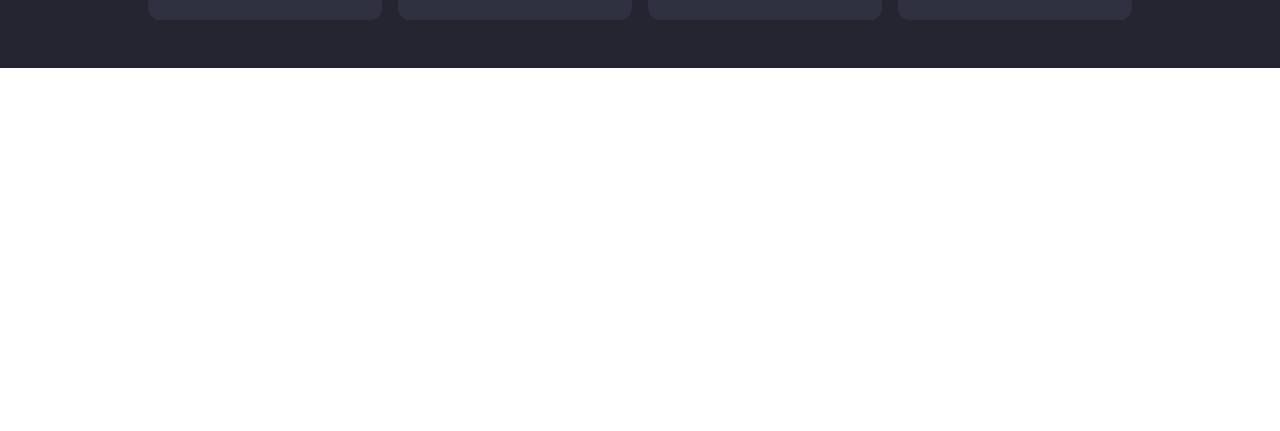
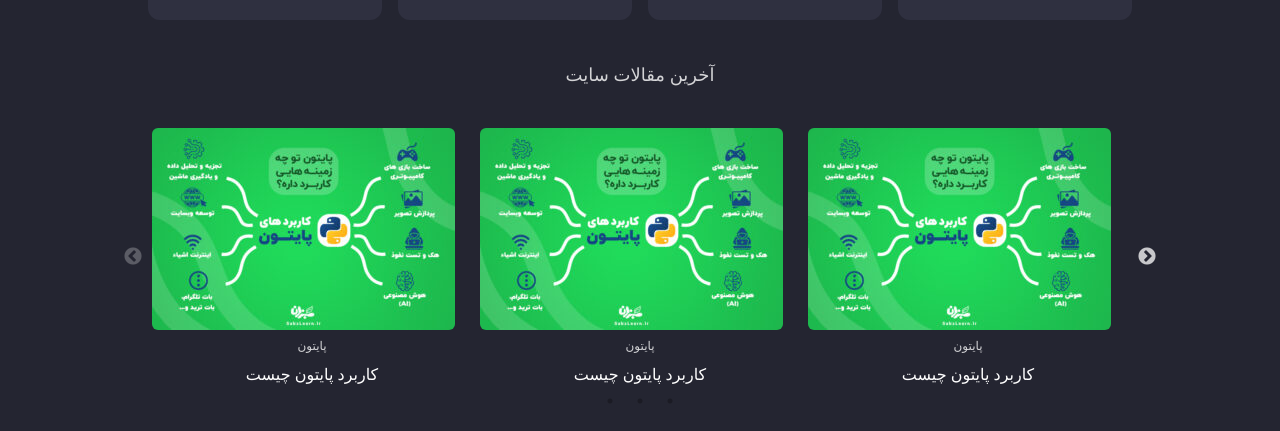
Before and after one commit to dosepehr/sabzlearn-clone, a React (Create React App) app: page / in a window 1280 px wide. Shown: the part 2131-2562 px from the top of the page. Before the commit the page ends 2199 px from the top, so only its background shows below. Built offline with nearby package versions, Linux system fonts and the light colour scheme.

Commit message:
add ArticlesSlider component

```diff
--- a/package.json
+++ b/package.json
@@ -11,7 +11,9 @@
     "react-icons": "^4.8.0",
     "react-router-dom": "^6.9.0",
     "react-scripts": "5.0.1",
+    "react-slick": "^0.29.0",
     "react-tooltip": "^5.10.0",
+    "slick-carousel": "^1.8.1",
     "web-vitals": "^2.1.4"
   },
   "scripts": {
--- /dev/null
+++ b/src/components/ArticlesSlider.jsx
@@ -0,0 +1,142 @@
+import Slider from 'react-slick';
+
+const ArticlesSlider = () => {
+    const settings = {
+        rtl: true,
+        dots: true,
+        infinite: false,
+        speed: 500,
+        slidesToShow: 3,
+        slidesToScroll: 3,
+        initialSlide: 0,
+        responsive: [
+            {
+                breakpoint: 1024,
+                settings: {
+                    slidesToShow: 3,
+                    slidesToScroll: 3,
+                    infinite: true,
+                    dots: true,
+                },
+            },
+            {
+                breakpoint: 600,
+                settings: {
+                    slidesToShow: 2,
+                    slidesToScroll: 2,
+                    initialSlide: 2,
+                },
+            },
+            {
+                breakpoint: 480,
+                settings: {
+                    slidesToShow: 1,
+                    slidesToScroll: 1,
+                },
+            },
+        ],
+    };
+    return (
+        <div>
+            {/* TODO edit buttons style and title  */}
+            <p className='text-topbatLinks text-center text-lg my-10 title'>
+                آخرین مقالات سایت
+            </p>
+            <Slider {...settings}>
+                <div className='px-1'>
+                    <img
+                        src='/images/python.jpg'
+                        alt=''
+                        className='rounded-md'
+                    />
+                    <div className='text-center space-y-2 mt-2 '>
+                        <p className='text-xs text-topbatLinks'>پایتون</p>
+                        <p className='text-white text-base'>
+                            کاربرد پایتون چیست
+                        </p>
+                    </div>
+                </div>
+                <div className='px-1'>
+                    <img
+                        src='/images/python.jpg'
+                        alt=''
+                        className='rounded-md'
+                    />
+                    <div className='text-center space-y-2 mt-2 '>
+                        <p className='text-xs text-topbatLinks'>پایتون</p>
+                        <p className='text-white text-base'>
+                            کاربرد پایتون چیست
+                        </p>
+                    </div>
+                </div>
+                <div className='px-1'>
+                    <img
+                        src='/images/python.jpg'
+                        alt=''
+                        className='rounded-md'
+                    />
+                    <div className='text-center space-y-2 mt-2 '>
+                        <p className='text-xs text-topbatLinks'>پایتون</p>
+                        <p className='text-white text-base'>
+                            کاربرد پایتون چیست
+                        </p>
+                    </div>
+                </div>
+                <div className='px-1'>
+                    <img
+                        src='/images/python.jpg'
+                        alt=''
+                        className='rounded-md'
+                    />
+                    <div className='text-center space-y-2 mt-2 '>
+                        <p className='text-xs text-topbatLinks'>پایتون</p>
+                        <p className='text-white text-base'>
+                            کاربرد پایتون چیست
+                        </p>
+                    </div>
+                </div>
+                <div className='px-1'>
+                    <img
+                        src='/images/python.jpg'
+                        alt=''
+                        className='rounded-md'
+                    />
+                    <div className='text-center space-y-2 mt-2 '>
+                        <p className='text-xs text-topbatLinks'>پایتون</p>
+                        <p className='text-white text-base'>
+                            کاربرد پایتون چیست
+                        </p>
+                    </div>
+                </div>
+                <div className='px-1'>
+                    <img
+                        src='/images/python.jpg'
+                        alt=''
+                        className='rounded-md'
+                    />
+                    <div className='text-center space-y-2 mt-2 '>
+                        <p className='text-xs text-topbatLinks'>پایتون</p>
+                        <p className='text-white text-base'>
+                            کاربرد پایتون چیست
+                        </p>
+                    </div>
+                </div>
+                <div className='px-1'>
+                    <img
+                        src='/images/python.jpg'
+                        alt=''
+                        className='rounded-md'
+                    />
+                    <div className='text-center space-y-2 mt-2 '>
+                        <p className='text-xs text-topbatLinks'>پایتون</p>
+                        <p className='text-white text-base'>
+                            کاربرد پایتون چیست
+                        </p>
+                    </div>
+                </div>
+            </Slider>
+        </div>
+    );
+};
+
+export default ArticlesSlider;
--- a/src/components/Courses.jsx
+++ b/src/components/Courses.jsx
@@ -1,12 +1,15 @@
-import { CourseBox } from './index';
+import { CourseBox, Articles } from './index';
 const Courses = () => {
     return (
         <>
             <div className=' bg-primaryColor'>
-                <div class='grid grid-cols-1 sm:grid-cols-2 md:grid-cols-3 lg:grid-cols-4 gap-4 p-12 max-w-[1080px] mx-auto'>
-                    {[...new Array(20)].map((item) => (
-                        <CourseBox />
-                    ))}
+                <div className='max-w-[1080px] mx-auto p-12'>
+                    <div class='grid grid-cols-1 sm:grid-cols-2 md:grid-cols-3 lg:grid-cols-4 gap-4'>
+                        {[...new Array(20)].map((item) => (
+                            <CourseBox />
+                        ))}
+                    </div>
+                    <Articles />
                 </div>
             </div>
         </>
--- a/src/components/index.js
+++ b/src/components/index.js
@@ -5,3 +5,4 @@ export { default as TopSection } from './TopSection';
 export { default as Menu } from './Menu';
 export { default as Courses } from './Courses';
 export { default as CourseBox } from './CourseBox';
+export { default as Articles } from './ArticlesSlider';
--- a/src/index.js
+++ b/src/index.js
@@ -3,7 +3,9 @@ import React from 'react';
 import ReactDOM from 'react-dom/client';
 import './index.css';
 import App from './App';
-import 'react-tooltip/dist/react-tooltip.css'
+import 'react-tooltip/dist/react-tooltip.css';
+import 'slick-carousel/slick/slick.css';
+import 'slick-carousel/slick/slick-theme.css';
 
 const root = ReactDOM.createRoot(document.getElementById('root'));
 root.render(
```
Also changed, not shown: public/images/python.jpg (added), 1 other file (tests, documents, lock files or other folders).
